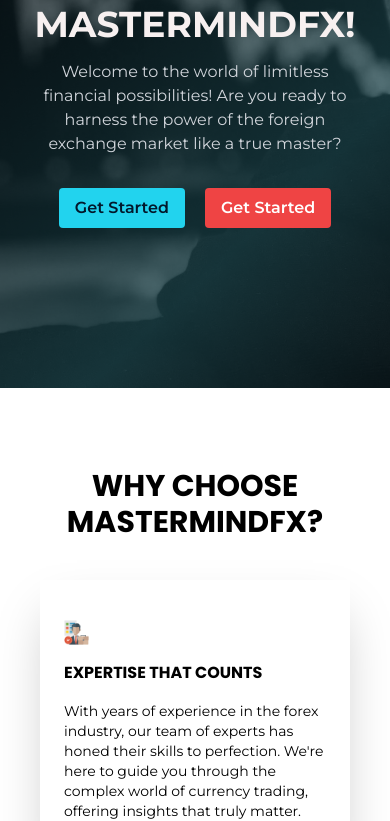
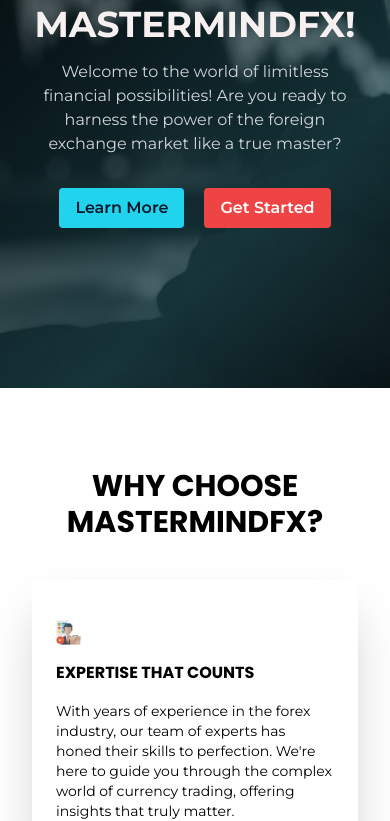
Before and after one commit to EdwinFestus/msFx.com, a Next.js app: page / in a window 390 px wide. Shown: the part 276-1097 px from the top of the page. Built offline with nearby package versions, Linux system fonts and the light colour scheme; a web font is replaced by a local one.

Commit message:
init-Commit

```diff
--- a/app/hero/page.tsx
+++ b/app/hero/page.tsx
@@ -12,7 +12,7 @@
         <p className='text-gray-300 mb-8'>Welcome to the world of limitless financial possibilities! Are you ready to harness the power of the foreign exchange market like a true master? <span className="hidden md:inline-block">Look no further than MastermindFX – your gateway to success in the dynamic world of forex trading!</span></p>
 
         <div  className='flex space-x-5'>
-          <a href="#" className=" hover:bg-lightblue-md bg-cyan-400 text-base-md py-2 font-semibold px-4 rounded">Get Started</a>
+          <a href="#" className=" hover:bg-lightblue-md bg-cyan-400 text-base-md py-2 font-semibold px-4 rounded">Learn More</a>
           <a href="#" className="bg-red-500 hover:bg-red-400  py-2 font-semibold px-4 rounded text-white">Get Started</a>
         </div>
     </section>
--- a/app/page.tsx
+++ b/app/page.tsx
@@ -17,7 +17,7 @@
         <Hero />
 
       </section>
-      <section className='px-10 md:px-24'>
+      <section className='px-8 md:px-24'>
         <WhyUs />
       </section>
       <section className='p-24'>
```
